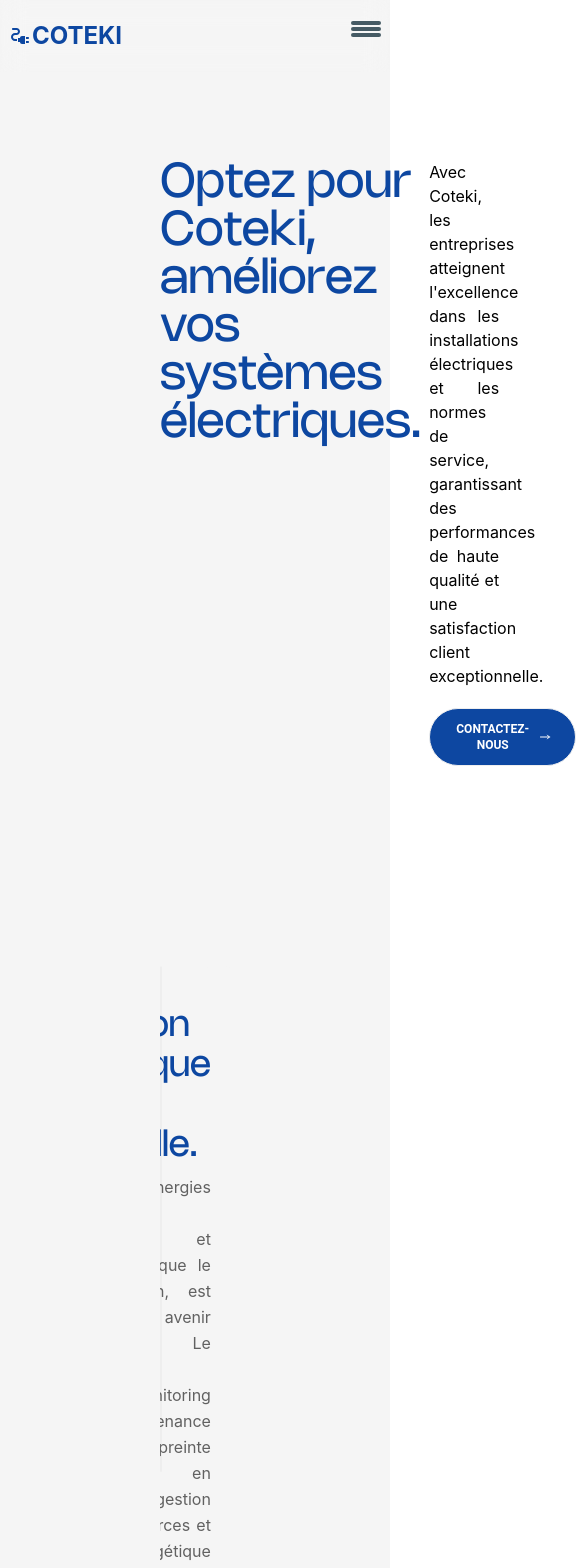
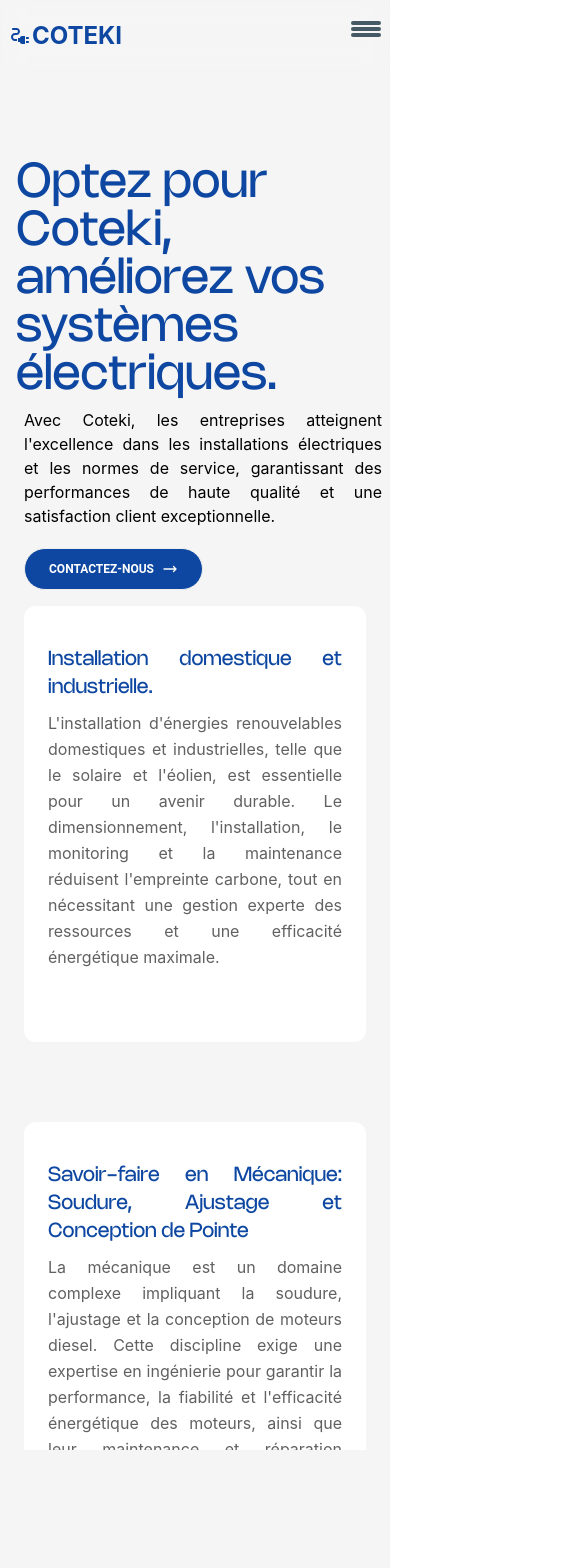
Before and after one commit to iambenkis/Aris-website, a React (Create React App) app: page /solutions in a window 390 px wide. Shown: the top 1568 px of the page, 576 px wide, since content can reach past the window. Built offline with nearby package versions, Linux system fonts and the light colour scheme.

Commit message:
Update media queries

```diff
--- a/src/components/Carousel.jsx
+++ b/src/components/Carousel.jsx
@@ -51,7 +51,7 @@
           className="flex w-full transition-transform duration-1000 ease-out "
           style={{ transform: `translateX(-${curr * 100}%)` }}
         >
-          <div className="px-40 w-screen">
+          <div className="md:px-40 w-screen">
             <Card
               color="transparent"
               shadow={false}
--- a/src/components/Footer.jsx
+++ b/src/components/Footer.jsx
@@ -17,7 +17,7 @@
           <MdElectricalServices />
           <span>COTEKI</span>
         </a>
-        <ul className="flex w-[30%] justify-between items-center ">
+        <ul className="flex w-[30%] flex-col md:flex-row justify-between items-center ">
           {links.map((link, index) => (
             <li className="">
               <a
--- a/src/components/Home.jsx
+++ b/src/components/Home.jsx
@@ -3,7 +3,7 @@
 
 const Home = () => {
   return (
-    <div className="w-full h-screen flex items-center pt-[5rem]">
+    <div className=" h-screen flex items-center pt-[5rem] mx-[-7rem] md:mx-0 w-full">
       <div className="grid w-full columns-1 md:flex md:justify-between md:items-center px-[10rem]">
         <Slide duration={1000}>
           <div>
--- a/src/components/Testimony.jsx
+++ b/src/components/Testimony.jsx
@@ -54,8 +54,8 @@
     },
   ]
   return (
-    <div className="px-40 pb-10 relative">
-      <h2 className="px-20 font-[RegularNohemi]  text-[2.4rem] text-blue-900 text-center font-medium">
+    <div className=" p-1 md:px-40 pb-10 relative">
+      <h2 className="md:px-20 font-[RegularNohemi]  text-[2.4rem] text-blue-900 text-center font-medium">
         Ce que les gens disent de nous
       </h2>
       <p className="font-link text-center font-normal font-pop">
--- a/src/pages/Services.jsx
+++ b/src/pages/Services.jsx
@@ -24,8 +24,8 @@
 
 const Services = () => {
   return (
-    <div className="py-40 px-40">
-      <div className="flex w-full relative">
+    <div className="py-20 px-3 md:py-40 md:px-40">
+      <div className="flex w-full flex-col md:flex-row relative">
         <div className="w-full ">
           <Slide>
             <h1 className="mb-2 text-blue-900 font-[RegularNohemi] font-medium  text-4xl">
@@ -60,7 +60,7 @@
           </Slide>
         </div>
 
-        <div className="w-[60%] ml-2 text-justify">
+        <div className=" w-[90%] mt-4 md:mt-0 md:w-[60%] ml-2 text-justify">
           <Fade delay={1000}>
             <p className="mb-5">
               Avec Coteki, les entreprises atteignent l'excellence dans les
@@ -98,11 +98,11 @@
           <h2 className="mb-7 py-20 text-center text-blue-900 font-[RegularNohemi] font-medium  text-4xl">
             Nos beneficiaires
           </h2>
-          <div className="pb-10">
+          <div className="pb-3 md:pb-10">
             <div>
-              <div className="w-full flex justify-center items-center ">
-                <div className="w-[45%] mr-5">
-                  <div className=" flex-col px-10 py-10 border-[1px] border-gray-800/25 flex mr-1 mb-5 rounded-xl">
+              <div className="w-full flex flex-col md:flex-row justify-center items-center ">
+                <div className="w-full md:w-[45%] md:mr-5">
+                  <div className=" flex-col px-10 py-10 border-[1px] border-gray-800/25 flex md:mr-1 mb-5 rounded-xl">
                     <p className="text-xl"> ⏲</p>
                     <h3 className="pt-5 text-blue-900 font-[RegularNohemi] font-medium  text-sm">
                       SEARCH, DISCOVER AND BUILD COMPELLING BUSINESS CASES IN
@@ -124,7 +124,7 @@
                       track, then repeat—all in one platform.
                     </p>
                   </div>
-                  <div className=" flex-col px-10 py-10 border-[1px] border-gray-800/25 flex mr-1 mb-5 rounded-xl">
+                  <div className=" flex-col px-10 py-10 border-[1px] border-gray-800/25 flex md:mr-1 mb-5 rounded-xl">
                     <p className="text-xl"> ⏲</p>
                     <h3 className="pt-5 text-blue-900 font-[RegularNohemi] font-medium  text-sm">
                       SEARCH, DISCOVER AND BUILD COMPELLING BUSINESS CASES IN
@@ -148,7 +148,7 @@
                   </div>
                 </div>
 
-                <div className=" w-[45%] px-10 flex flex-col  py-10 border-[1px] border-gray-800/25  mr-1 mb-5 rounded-xl">
+                <div className=" w-full md:w-[45%] px-10 flex flex-col  py-10 border-[1px] border-gray-800/25  mr-1 mb-5 rounded-xl">
                   <p className="text-xl"> ⏲</p>
                   <h3 className="pt-5 text-blue-900 font-[RegularNohemi] font-medium  text-sm">
                     SEARCH, DISCOVER AND BUILD COMPELLING BUSINESS CASES IN ONE
@@ -179,7 +179,7 @@
         <h2 className="mb-7 pt-10 text-center text-blue-900 font-[RegularNohemi] font-medium  text-4xl">
           Avec Coteki
         </h2>
-        <div className=" w-full grid grid-rows-2 px-40 grid-flow-col gap-4">
+        <div className=" w-full grid grid-cols-1 md:grid-rows-2 px-3 md:px-40 md:grid-flow-col gap-4">
           <Zoom duration={500}>
             <div className="transition ease-in-out delay-150 px-5 py-10 border-[1px] border-gray-800/25 flex mr-1 mb-5 rounded-xl hover:bg-white duration-300 hover:drop-shadow-xl">
               <p> ⏲</p>
@@ -219,15 +219,15 @@
         </div>
       </div>
       <div className="pt-20">
-        <div className="flex relative w-full justify-between">
-          <h2 className="w-[30%] mb-7 pt-10  text-blue-900 font-[RegularNohemi] font-medium  text-4xl">
+        <div className="flex relative w-full justify-between flex-col md:flex-row">
+          <h2 className="w-full md:w-[30%] mb-7 pt-10  text-blue-900 font-[RegularNohemi] font-medium  text-4xl">
             Comment Nous travaillons
           </h2>
-          <div className="w-[60%] mt-10">
+          <div className="w-full md:w-[60%] mt-3 md:mt-10">
             {works.map((work, index) => (
               <Slide>
-                <div className="work w-full mb-10 border-[1px]  border-gray-900/25 px-10 pt-5  flex justify-center items-center rounded-xl">
-                  <h3 className="text-8xl font-bold leading-4 font-[RegularNohemi] py-20 mr-20 stroke-text">
+                <div className="work w-full mb-10 border-[1px]  border-gray-900/25 px-10 pt-5  flex flex-row justify-center items-center rounded-xl">
+                  <h3 className="text-6xl text-gray-900/50 font-bold leading-4 font-[RegularNohemi] py-4 mr-4 md:py-20 md:mr-20 md:stroke-text">
                     {work.number}
                   </h3>
                   <p className="text-blue-900">{work.title}</p>
--- a/src/pages/Solutions.jsx
+++ b/src/pages/Solutions.jsx
@@ -44,8 +44,8 @@
     setScrollPercentage(percentage.toFixed(2))
   }
   return (
-    <div className="py-40 px-40 ">
-      <div className="flex w-full relative">
+    <div className="py-40 px-4 md:px-40 ">
+      <div className="flex flex-col md:flex-row w-full relative">
         <h1 className="mb-2 text-blue-900 font-[RegularNohemi] font-medium  text-5xl">
           Optez pour Coteki, améliorez vos systèmes électriques.
         </h1>
@@ -80,13 +80,12 @@
           </a>
         </div>
       </div>
-
       <div
-        className="relative  mt-40 h-screen flex overflow-y-scroll hide-scrollbar  left-0 bg-neutral-300"
+        className="relative w-full  mt-4 md:mt-40 h-screen flex overflow-y-scroll hide-scrollbar  left-0 bg-neutral-300"
         onScroll={handleScroll}
       >
         <Card
-          className={`sticky top-10 w-[40%] h-[60%] flex-row border-none shadow-none mb-20`}
+          className={`hidden md:flex w-0 sticky top-10 md:w-[40%] h-[60%] flex-row border-none shadow-none md:mb-20`}
         >
           <CardHeader
             shadow={false}
@@ -109,16 +108,16 @@
             </div>
           </CardHeader>
         </Card>
-        <div className="cursor-pointer w-[47%] pb-20 pt-10  text-justify flex flex-col ml-10 font-link">
+        <div className="cursor-pointer md:w-[47%] pb-5 md:pb-20 md:pt-10  text-justify flex flex-col mx-2 md:ml-10 font-link">
           {victrines.map((victrine, index) => (
             <Card
-              className={`w-full last-of-type:pb-40 bg-gray-100 mt- flex-row-reverse border-none shadow-none mb-20`}
+              className={` md:w-full md:last-of-type:pb-40  flex-row-reverse border-none shadow-none mb-20`}
             >
               <CardBody className="flex flex-col py-10  justify-center border-none">
                 <Typography
                   variant="h4"
                   color="blue-gray"
-                  className="mb-2 text-blue-900 font-[RegularNohemi] font-medium  text-4xl"
+                  className="mb-2 text-blue-900 font-[RegularNohemi] font-medium text-xl md:text-4xl"
                 >
                   {victrine.title}
                 </Typography>
```
